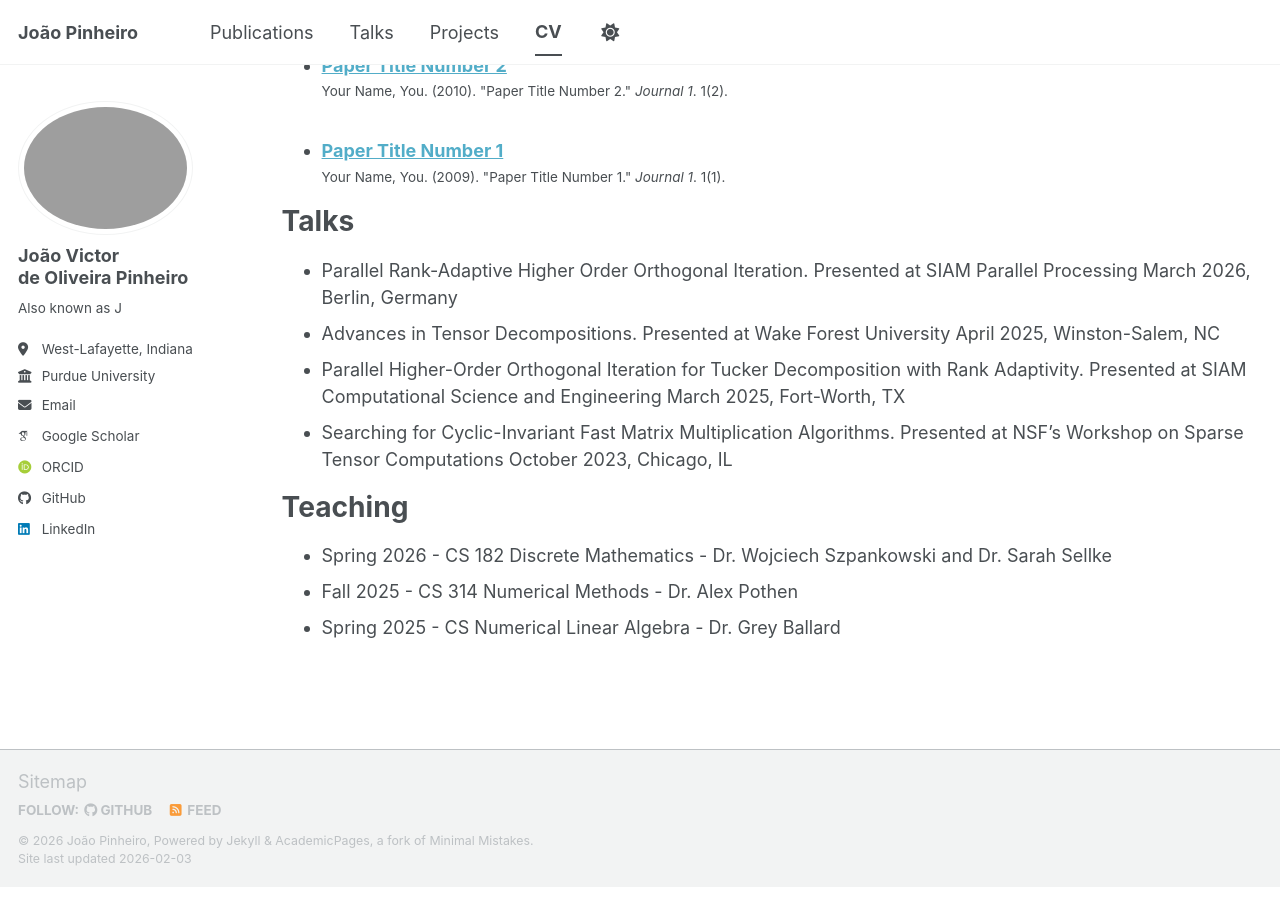
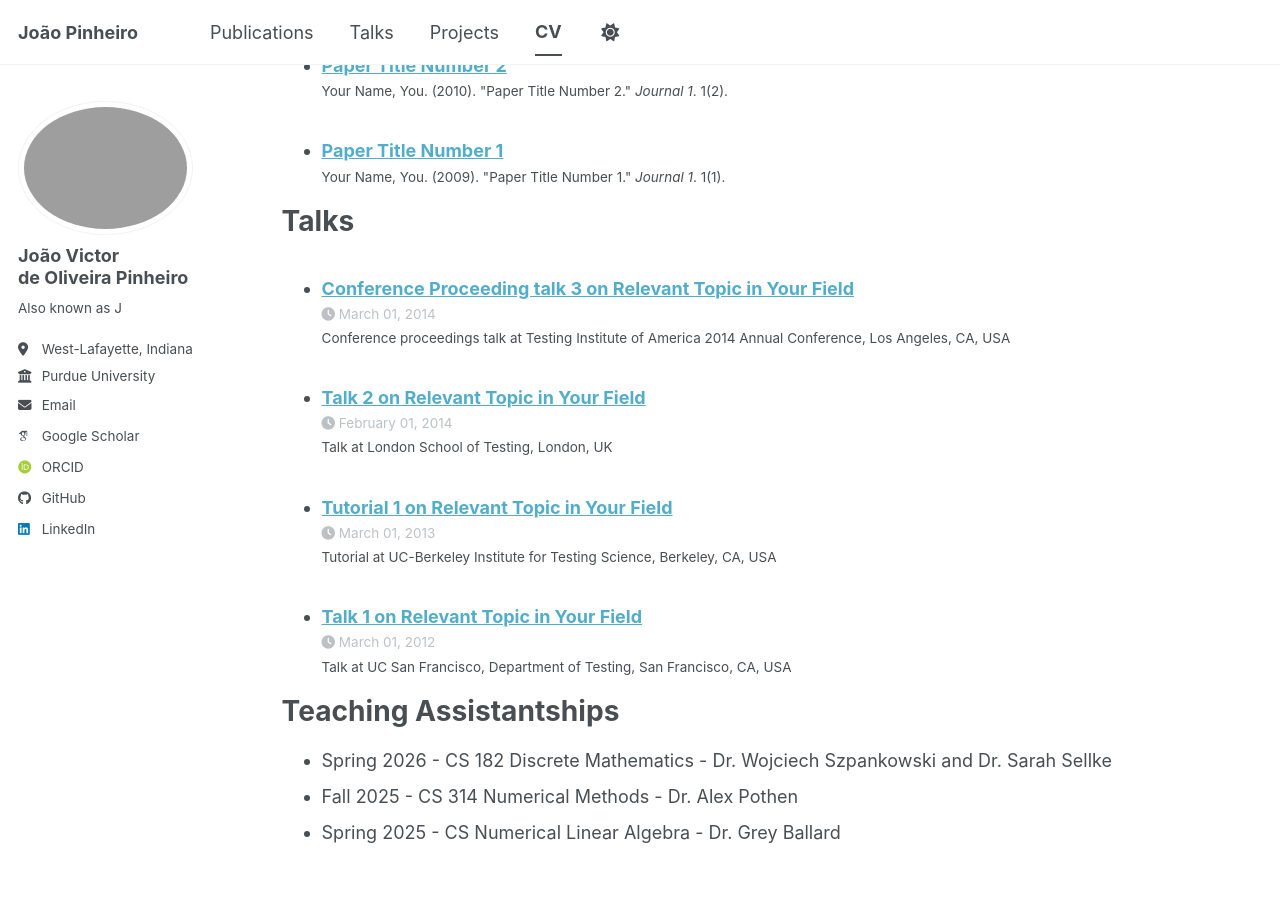
Before and after one commit to Jv7Pinheiro/Jv7Pinheiro.github.io, a Jekyll site: the page built from _pages/cv.md, in a window 1280 px wide and 900 px high, scrolled down 2847 px. Built offline with Jekyll 4.4.1, drawn with Linux system fonts in a browser that asks for light colours; some web fonts are replaced; a script bundle is joined from its source files by our own code; library files that are not in the unit come from our copies.

Commit message:
Fifth edits to CV

```diff
--- a/_pages/cv.md
+++ b/_pages/cv.md
@@ -84,12 +84,11 @@ Publications
 
 Talks
 ======
-  * Parallel Rank-Adaptive Higher Order Orthogonal Iteration. Presented at SIAM Parallel Processing March 2026, Berlin, Germany
-  * Advances in Tensor Decompositions. Presented at Wake Forest University April 2025, Winston-Salem, NC
-  * Parallel Higher-Order Orthogonal Iteration for Tucker Decomposition with Rank Adaptivity. Presented at SIAM Computational Science and Engineering March 2025, Fort-Worth, TX
-  * Searching for Cyclic-Invariant Fast Matrix Multiplication Algorithms. Presented at NSF’s Workshop on Sparse Tensor Computations October 2023, Chicago, IL
+  <ul>{% for post in site.talks reversed %}
+    {% include archive-single-talk-cv.html  %}
+  {% endfor %}</ul>
 
-Teaching
+Teaching Assistantships
 ======
   * Spring 2026 - CS 182 Discrete Mathematics - Dr. Wojciech Szpankowski and Dr. Sarah Sellke
   * Fall 2025 - CS 314 Numerical Methods - Dr. Alex Pothen
```
